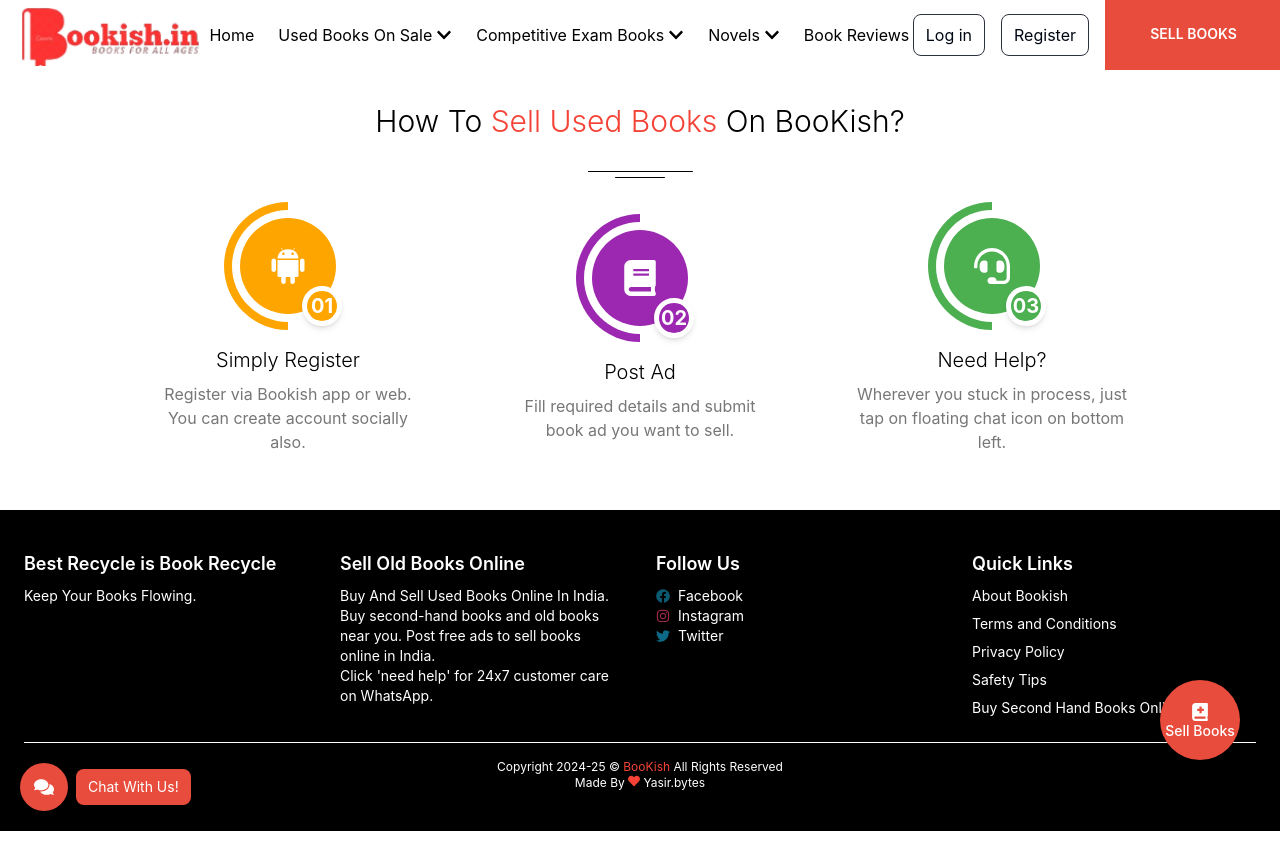
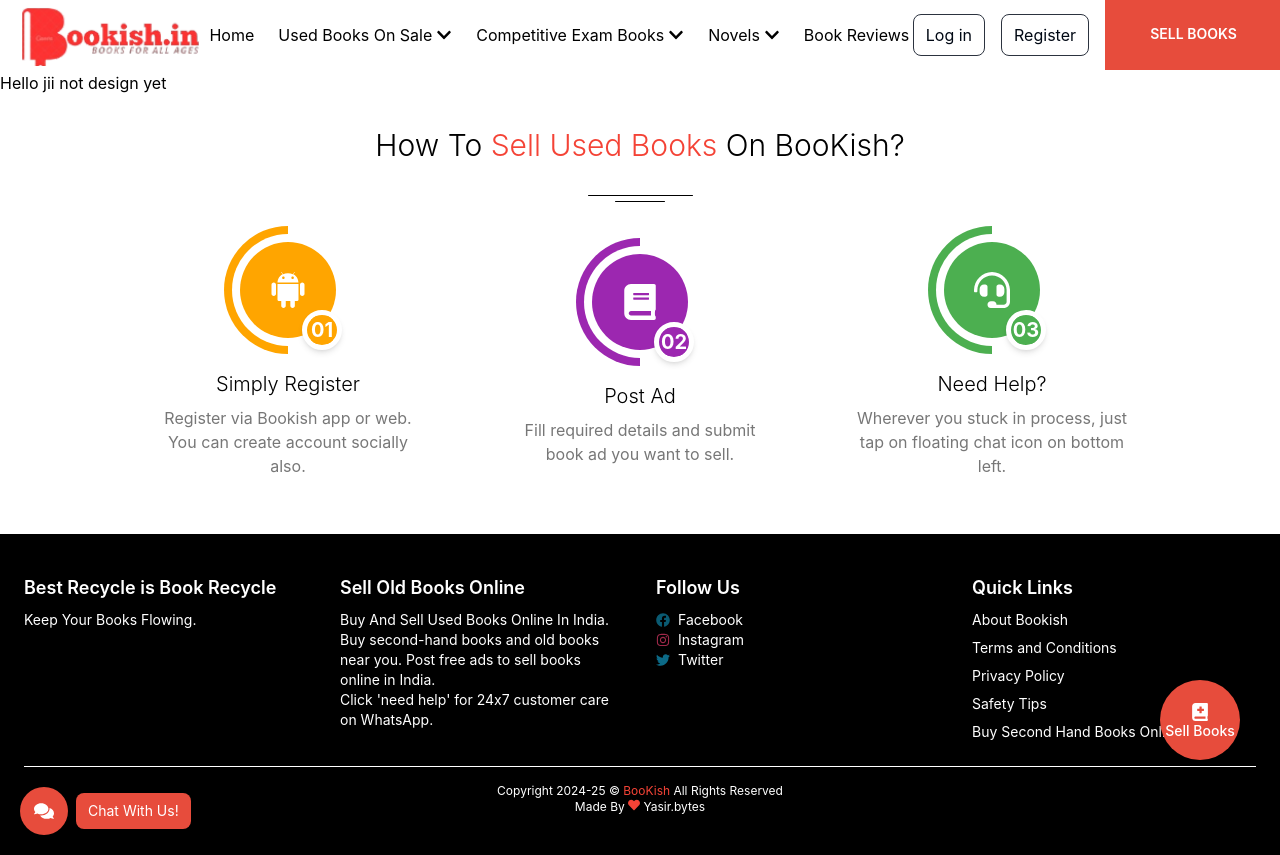
Before and after one commit to YaSi9R/boookish, a React (Create React App) app in the folder react-app/: page /login in a window 1280 px wide. Before the commit the page ends 831 px from the top, so only its background shows below. Built offline with nearby package versions, Linux system fonts and the light colour scheme.

Commit message:
updating containers

```diff
--- a/react-app/src/Pages/Home.jsx
+++ b/react-app/src/Pages/Home.jsx
@@ -152,9 +152,7 @@
 
         {/* Content */}
         <div className="container mx-auto md:mx-[150px] px-6 relative z-10 text-white text-center">
-          {/* Row Section */}
           <div className="flex flex-col md:flex-row items-center justify-between gap-6 md:gap-4">
-            {/* Left Section */}
             <div className="flex flex-col sm:flex-row items-center text-center sm:text-left">
               <div className="text-6xl sm:text-8xl mt-2 sm:mt-4">
                 <PiHandHeartThin />
@@ -170,7 +168,7 @@
               </div>
             </div>
 
-            {/* Right Section */}
+
             <div className="flex justify-center md:justify-end w-full h-auto md:w-[200px] min-h-[50px] sm:h-[60px]">
               <Link
                 to="./sellBooks"
--- a/react-app/src/Pages/Login.jsx
+++ b/react-app/src/Pages/Login.jsx
@@ -3,7 +3,7 @@
 const Login = () => {
   return (
     <div>
-
+      <h1>Hello jii not design yet</h1>
     </div>
   )
 }
```
